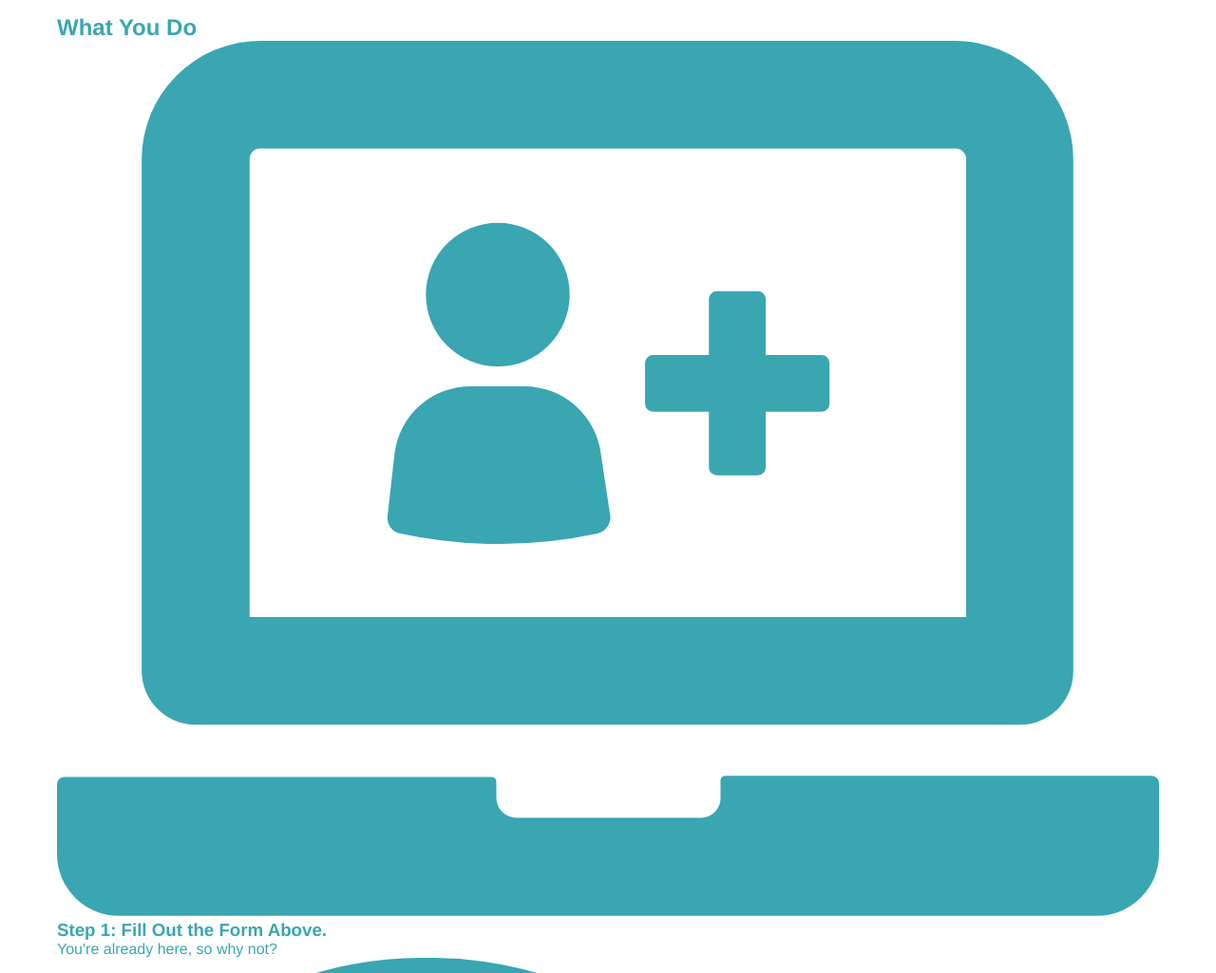
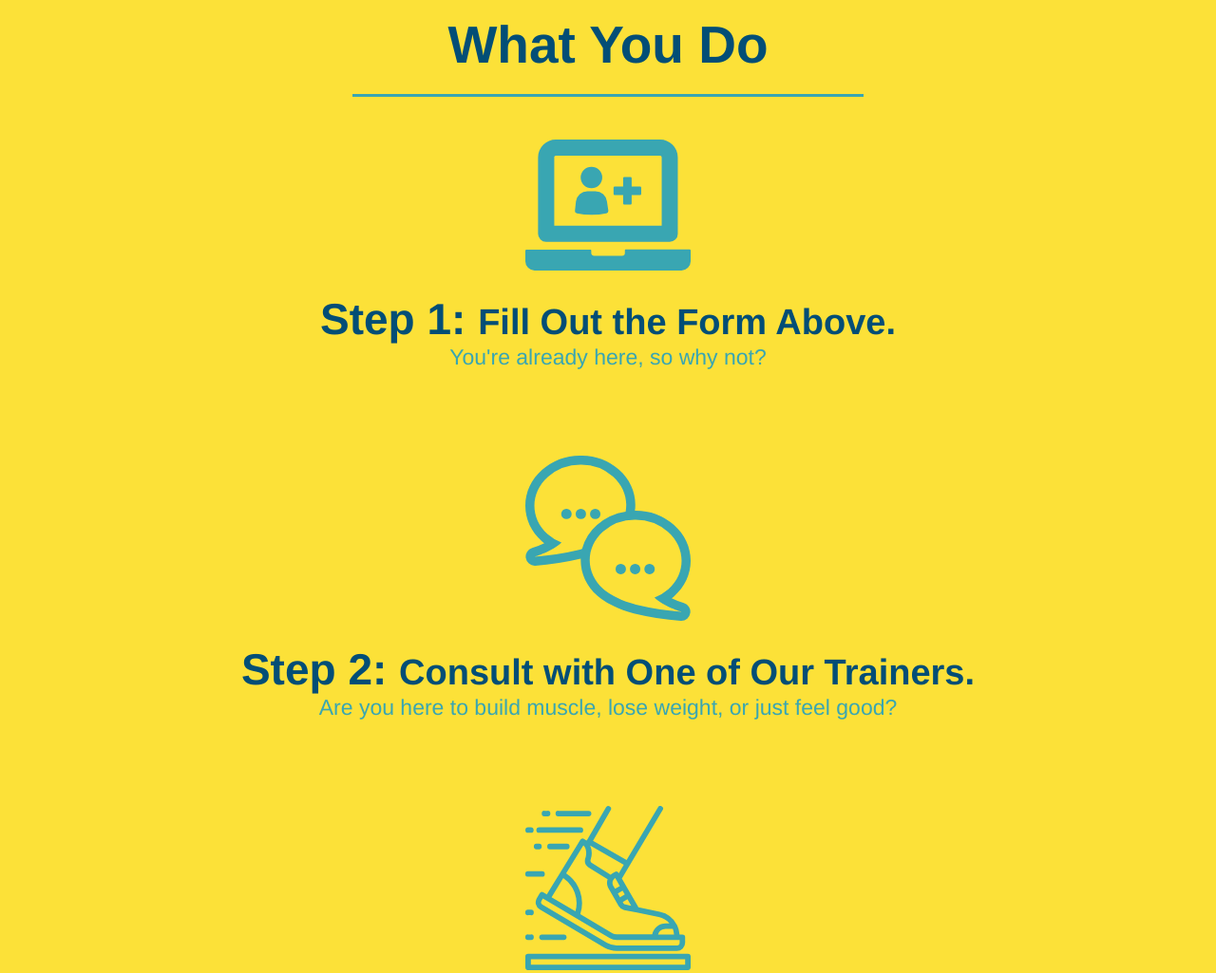
Before and after one commit to dgomez88/run-buddy, a plain HTML site: page index.html in a window 1280 px wide. Shown: the part 1100-2125 px from the top of the page at 95% size. Drawn offline with Linux system fonts and the light colour scheme.

Commit message:
style what you do section

```diff
--- a/assets/style.css
+++ b/assets/style.css
@@ -133,15 +133,6 @@ section {
     text-align: center;
 }
 
-.intro h2 {
-    font-size: 55px;
-    color: #024e76;
-    margin-bottom: 35px;
-    padding: 0 100px 20px 100px;
-    border-bottom: 3px solid;
-    border-color: #fce138;
-    display: inline-block;
-}
 
 .intro p {
     line-height: 1.7;
@@ -150,3 +141,49 @@ section {
     font-size: 20px;
     margin: 0 auto;
 }
+
+.steps {
+    text-align: center;
+    background: #fce138;
+}
+
+.steps div {
+    margin-bottom: 80px;
+}
+
+.steps img {
+    width: 15%;
+    margin: 10px 0;
+}
+
+.steps h3 {
+    color: #024e76;
+    font-size: 46px;
+    margin-top: 10px;
+}
+
+.steps p {
+    color: #39a6b2;
+    font-size: 23px;
+}
+
+.steps span {
+    font-size: 38px;
+}
+
+.section-title {
+    font-size: 55px;
+    color: #024e76;
+    margin-bottom: 35px;
+    padding: 0 100px 20px 100px;
+    display: inline-block;
+    border-bottom: 3px solid;
+}
+
+.primary-border {
+    border-color: #fce138;
+}
+
+.secondary-border {
+    border-color: #39a6b2;
+}
--- a/index.html
+++ b/index.html
@@ -69,38 +69,41 @@
 
 <!-- "what we do" section-->
 <section id="what-we-do" class="intro">
-    <h2>What We Do</h2>
+    <h2 class="section-title primary-border">What We Do</h2>
     <p>
-        butcher selfies chambray shabby chic gentrify readymade yr Echo Park XOXO Tumblr normcore Banksy direct trade Blue Bottle chillwave you probably haven't heard of them single-origin coffee Vice fanny pack fixie Odd Future Austin fingerstache pickled twee synth Wes Anderson Thundercats viral bitters flannel meggings narwhal Marfa Schlitz sustainable Intelligentsia umami deep v craft
+        butcher selfies chambray shabby chic gentrify readymade yr Echo Park XOXO Tumblr normcore Banksy direct trade
+        Blue Bottle chillwave you probably haven't heard of them single-origin coffee Vice fanny pack fixie Odd Future
+        Austin fingerstache pickled twee synth Wes Anderson Thundercats viral bitters flannel meggings narwhal Marfa
+        Schlitz sustainable Intelligentsia umami deep v craft
     </p>
 </section>
 
 <!-- "what you do" section-->
-<section id=what-you-do">
-    <h2> What You Do</h2>
+<section id=what-you-do" class="steps">
+    <h2 class="section-title secondary-border">What You Do</h2>
 
     <div>
         <!-- insert this img element -->
         <img src="./assets/images/step-1.svg" alt="" />
-        <h3>Step 1: Fill Out the Form Above.</h3>
+        <h3>Step 1: <span>Fill Out the Form Above.</span></h3>
         <p>You're already here, so why not?</p>
     </div>
 
     <div>
         <img src="./assets/images/step-2.svg" alt="" />
-        <h3>Step 2: Consult with One of Our Trainers.</h3>
+        <h3>Step 2: <span>Consult with One of Our Trainers.</span></h3>
         <p>Are you here to build muscle, lose weight, or just feel good?</p>
     </div>
 
     <div>
         <img src="./assets/images/step-3.svg" alt="" />
-        <h3>Step 3: Get Running.</h3>
+        <h3>Step 3: <span>Get Running.</span></h3>
         <p>Hit the ground running (literally) once your trainer lays out your plan.</p>
     </div>
 
     <div>
         <img src="./assets/images/step-4.svg" alt="" />
-        <h3>Step 4. See Results.</h3>
+        <h3>Step 4. <span>See Results.</span></h3>
         <p>Bi-weekly checkins with your trainer will keep you focused</p>
     </div>
 </section>
```
